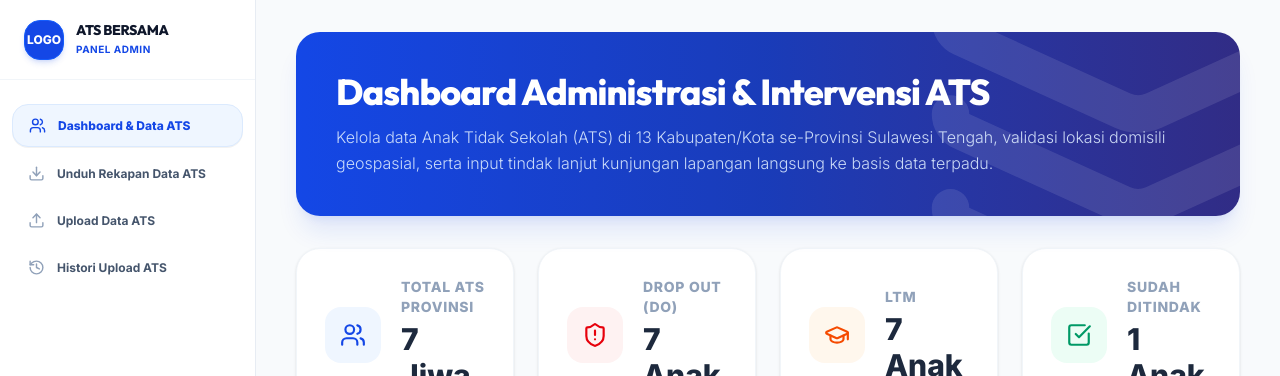
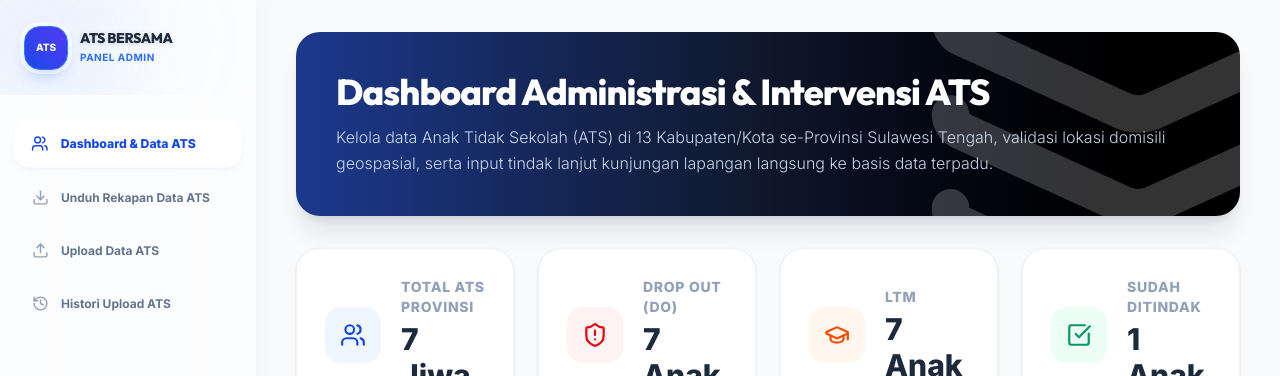
Before and after one commit to RianUmar/ATS_admin, a React (Vite) app: page / in a window 1280 px wide. Shown: the top 376 px of the page. Built offline with nearby package versions, Linux system fonts and the light colour scheme; no server answers.

Commit message:
terakhir

```diff
--- a/src/components/FilteredExportView.jsx
+++ b/src/components/FilteredExportView.jsx
@@ -602,8 +602,8 @@ export default function FilteredExportView({ onNavigateToDashboard }) {
     <div className="space-y-8 animate-fadeIn">
 
       {/* Banner Header Fitur */}
-      <div className="p-6 sm:p-8 bg-gradient-to-r from-blue-900 via-indigo-900 to-slate-900 rounded-3xl text-white shadow-xl shadow-blue-900/10 relative overflow-hidden">
-        <div className="absolute right-0 bottom-0 opacity-10 translate-x-12 translate-y-12 scale-150 pointer-events-none">
+      <div className="p-6 sm:p-8 bg-gradient-to-r from-blue-900 via-slate-900 to-black rounded-3xl text-white shadow-xl shadow-slate-900/10 relative overflow-hidden">
+        <div className="absolute right-0 bottom-0 opacity-20 translate-x-12 translate-y-12 scale-150 pointer-events-none">
           <Download size={200} />
         </div>
         <div className="relative z-10 max-w-3xl space-y-2">
--- a/src/components/ImportDataView.jsx
+++ b/src/components/ImportDataView.jsx
@@ -262,8 +262,8 @@ export default function ImportDataView({ onNavigateToDashboard, onImportSuccess
   return (
     <div className="space-y-8 animate-fadeIn">
       {/* 1. Header & Hero Section */}
-      <div className="p-6 sm:p-8 bg-gradient-to-r from-blue-700 via-blue-800 to-indigo-900 rounded-3xl text-white shadow-lg shadow-blue-700/10 relative overflow-hidden">
-        <div className="absolute right-0 bottom-0 opacity-10 translate-x-12 translate-y-12 scale-150 pointer-events-none">
+      <div className="p-6 sm:p-8 bg-gradient-to-r from-blue-900 via-slate-900 to-black rounded-3xl text-white shadow-lg shadow-slate-900/10 relative overflow-hidden">
+        <div className="absolute right-0 bottom-0 opacity-20 translate-x-12 translate-y-12 scale-150 pointer-events-none">
           <FileSpreadsheet size={240} />
         </div>
         <div className="relative z-10 max-w-3xl space-y-3">
--- a/src/components/ImportHistoryView.jsx
+++ b/src/components/ImportHistoryView.jsx
@@ -100,8 +100,8 @@ export default function ImportHistoryView({ onNavigateToImport, onNavigateToDash
   return (
     <div className="space-y-8 animate-fadeIn">
       {/* 1. Banner Header Hero */}
-      <div className="p-6 sm:p-8 bg-gradient-to-r from-blue-700 via-blue-800 to-indigo-900 rounded-3xl text-white shadow-xl shadow-blue-700/10 relative overflow-hidden">
-        <div className="absolute right-0 bottom-0 opacity-10 translate-x-12 translate-y-12 scale-150 pointer-events-none">
+      <div className="p-6 sm:p-8 bg-gradient-to-r from-blue-900 via-slate-900 to-black rounded-3xl text-white shadow-xl shadow-slate-900/10 relative overflow-hidden">
+        <div className="absolute right-0 bottom-0 opacity-20 translate-x-12 translate-y-12 scale-150 pointer-events-none">
           <History size={300} />
         </div>
         <div className="relative z-10 max-w-4xl space-y-3">
--- a/src/pages/AtsDashboard.jsx
+++ b/src/pages/AtsDashboard.jsx
@@ -166,22 +166,26 @@ export default function AtsDashboard() {
         ></div>
       )}
 
-      <aside className={`fixed inset-y-0 left-0 w-64 bg-white border-r border-slate-200/80 flex flex-col justify-between z-50 transform transition-transform duration-300 lg:translate-x-0 lg:sticky lg:top-0 lg:h-screen lg:flex-shrink-0 ${
+      <aside className={`fixed inset-y-0 left-0 w-64 bg-white/60 backdrop-blur-2xl border-r border-white/50 shadow-[4px_0_30px_rgba(0,0,0,0.03)] flex flex-col justify-between z-50 transform transition-transform duration-300 lg:translate-x-0 lg:sticky lg:top-0 lg:h-screen lg:flex-shrink-0 ${
         isSidebarOpen ? 'translate-x-0' : '-translate-x-full'
       }`}>
         {/* Top: Logo & App Title */}
-        <div className="space-y-6">
-          <div className="h-20 px-6 border-b border-slate-100 flex items-center justify-between gap-3">
-            <div className="flex items-center gap-3">
-              {/* Logo Container - Siap diisi file logo gambar pengguna */}
-              <div className="w-10 h-10 rounded-2xl bg-blue-700 text-white flex items-center justify-center font-extrabold text-xs shadow-md shadow-blue-700/15 border border-blue-600 flex-shrink-0">
-                LOGO
+        <div className="space-y-6 relative">
+
+          <div className="h-24 px-6 border-b border-white/50 flex items-center justify-between gap-3 relative overflow-hidden">
+            {/* Subtle glass glow behind logo */}
+            <div className="absolute -top-10 -left-10 w-40 h-40 bg-blue-500/15 rounded-full blur-3xl pointer-events-none"></div>
+
+            <div className="flex items-center gap-3 relative z-10">
+              {/* Logo Container */}
+              <div className="w-11 h-11 rounded-2xl bg-gradient-to-tr from-blue-700 to-indigo-600 text-white flex items-center justify-center font-extrabold text-[10px] shadow-lg shadow-blue-700/20 border border-blue-500 flex-shrink-0 ring-4 ring-white/50">
+                ATS
               </div>
               <div className="min-w-0">
-                <h1 className="text-sm font-extrabold text-slate-900 tracking-tight truncate leading-tight font-display">
+                <h1 className="text-sm font-extrabold text-slate-800 tracking-tight truncate leading-tight font-display drop-shadow-sm">
                   ATS BERSAMA
                 </h1>
-                <span className="text-[10px] font-bold text-blue-700 uppercase tracking-wider block mt-0.5">
+                <span className="text-[10px] font-bold text-blue-600/90 uppercase tracking-wider block mt-0.5">
                   Panel Admin
                 </span>
               </div>
@@ -190,24 +194,24 @@ export default function AtsDashboard() {
             {/* Close button on mobile */}
             <button
               onClick={() => setIsSidebarOpen(false)}
-              className="lg:hidden p-1.5 text-slate-400 hover:text-slate-700 hover:bg-slate-100 rounded-lg cursor-pointer transition-colors"
+              className="lg:hidden relative z-10 p-1.5 text-slate-400 hover:text-slate-700 hover:bg-white/80 rounded-lg cursor-pointer transition-colors shadow-sm"
             >
               <X size={16} />
             </button>
           </div>
 
           {/* Navigation Links */}
-          <nav className="px-3 space-y-1.5">
+          <nav className="px-4 space-y-2 relative z-10">
             <button
               onClick={() => {
                 setMainView('dashboard');
                 setSelectedDetailId(null);
                 setIsSidebarOpen(false);
               }}
-              className={`w-full flex items-center gap-3 px-4 py-3 rounded-2xl text-xs font-bold transition-all cursor-pointer ${
+              className={`w-full flex items-center gap-3 px-4 py-3.5 rounded-2xl text-xs font-bold transition-all duration-300 cursor-pointer ${
                 mainView === 'dashboard' && !selectedDetailId
-                  ? 'bg-blue-50 text-blue-700 shadow-2xs border border-blue-100 font-extrabold'
-                  : 'text-slate-600 hover:text-slate-900 hover:bg-slate-100/70'
+                  ? 'bg-white/80 text-blue-700 shadow-md shadow-slate-200/40 border border-white font-extrabold scale-[1.02]'
+                  : 'text-slate-500 hover:text-slate-800 hover:bg-white/50'
               }`}
             >
               <Users size={17} className={mainView === 'dashboard' && !selectedDetailId ? 'text-blue-700' : 'text-slate-400'} />
@@ -220,10 +224,10 @@ export default function AtsDashboard() {
                 setSelectedDetailId(null);
                 setIsSidebarOpen(false);
               }}
-              className={`w-full flex items-center gap-3 px-4 py-3 rounded-2xl text-xs font-bold transition-all cursor-pointer ${
+              className={`w-full flex items-center gap-3 px-4 py-3.5 rounded-2xl text-xs font-bold transition-all duration-300 cursor-pointer ${
                 mainView === 'export' && !selectedDetailId
-                  ? 'bg-blue-50 text-blue-700 shadow-2xs border border-blue-100 font-extrabold'
-                  : 'text-slate-600 hover:text-slate-900 hover:bg-slate-100/70'
+                  ? 'bg-white/80 text-blue-700 shadow-md shadow-slate-200/40 border border-white font-extrabold scale-[1.02]'
+                  : 'text-slate-500 hover:text-slate-800 hover:bg-white/50'
               }`}
             >
               <Download size={17} className={mainView === 'export' && !selectedDetailId ? 'text-blue-700' : 'text-slate-400'} />
@@ -236,10 +240,10 @@ export default function AtsDashboard() {
                 setSelectedDetailId(null);
                 setIsSidebarOpen(false);
               }}
-              className={`w-full flex items-center gap-3 px-4 py-3 rounded-2xl text-xs font-bold transition-all cursor-pointer ${
+              className={`w-full flex items-center gap-3 px-4 py-3.5 rounded-2xl text-xs font-bold transition-all duration-300 cursor-pointer ${
                 mainView === 'import' && !selectedDetailId
-                  ? 'bg-blue-50 text-blue-700 shadow-2xs border border-blue-100 font-extrabold'
-                  : 'text-slate-600 hover:text-slate-900 hover:bg-slate-100/70'
+                  ? 'bg-white/80 text-blue-700 shadow-md shadow-slate-200/40 border border-white font-extrabold scale-[1.02]'
+                  : 'text-slate-500 hover:text-slate-800 hover:bg-white/50'
               }`}
             >
               <Upload size={17} className={mainView === 'import' && !selectedDetailId ? 'text-blue-700' : 'text-slate-400'} />
@@ -252,10 +256,10 @@ export default function AtsDashboard() {
                 setSelectedDetailId(null);
                 setIsSidebarOpen(false);
               }}
-              className={`w-full flex items-center gap-3 px-4 py-3 rounded-2xl text-xs font-bold transition-all cursor-pointer ${
+              className={`w-full flex items-center gap-3 px-4 py-3.5 rounded-2xl text-xs font-bold transition-all duration-300 cursor-pointer ${
                 mainView === 'history' && !selectedDetailId
-                  ? 'bg-blue-50 text-blue-700 shadow-2xs border border-blue-100 font-extrabold'
-                  : 'text-slate-600 hover:text-slate-900 hover:bg-slate-100/70'
+                  ? 'bg-white/80 text-blue-700 shadow-md shadow-slate-200/40 border border-white font-extrabold scale-[1.02]'
+                  : 'text-slate-500 hover:text-slate-800 hover:bg-white/50'
               }`}
             >
               <History size={17} className={mainView === 'history' && !selectedDetailId ? 'text-blue-700' : 'text-slate-400'} />
@@ -313,8 +317,8 @@ export default function AtsDashboard() {
             />
           ) : (
             <div className="space-y-8 animate-fadeIn">
-              <div className="p-8 sm:p-10 bg-gradient-to-r from-blue-700 via-blue-800 to-indigo-900 rounded-3xl text-white shadow-xl shadow-blue-700/10 relative overflow-hidden">
-                <div className="absolute right-0 bottom-0 opacity-10 translate-x-12 translate-y-12 scale-150 pointer-events-none">
+              <div className="p-8 sm:p-10 bg-gradient-to-r from-blue-900 via-slate-900 to-black rounded-3xl text-white shadow-xl shadow-slate-900/10 relative overflow-hidden">
+                <div className="absolute right-0 bottom-0 opacity-20 translate-x-12 translate-y-12 scale-150 pointer-events-none">
                   <Layers size={300} />
                 </div>
                 <div className="relative z-10 max-w-4xl space-y-3">
```
Also changed, not shown: src/components/StudentDetail.jsx (+10 -1 lines).
